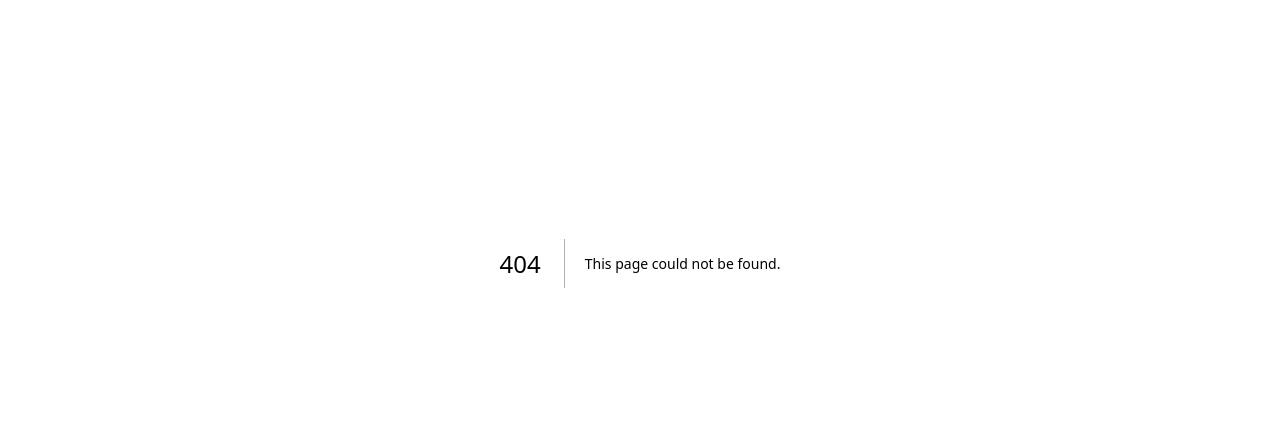
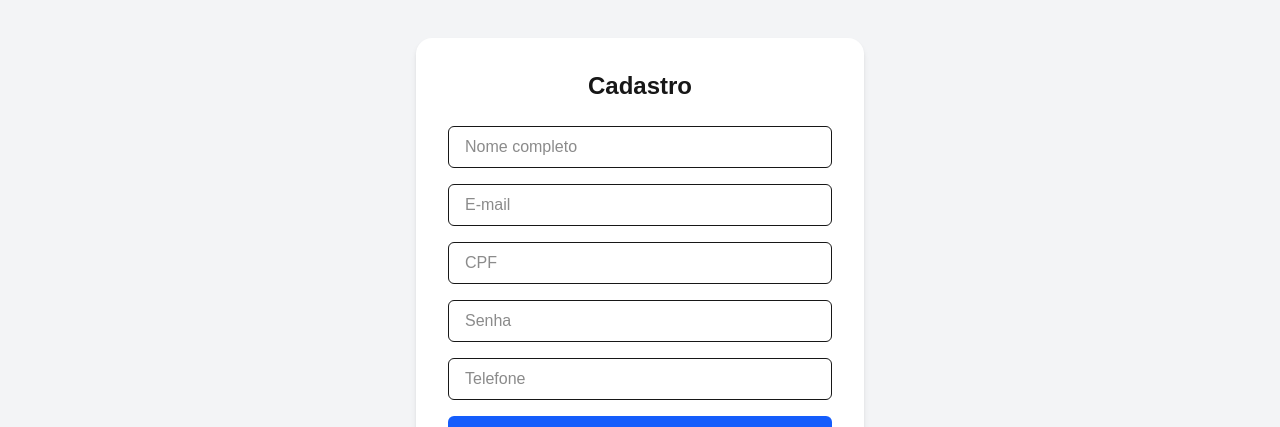
Before and after one commit to thiagocghc/Project_React, a Next.js app in the folder myapp/: page /cadastro in a window 1280 px wide. Before the commit this address had no page. Shown: the part 517-944 px from the top of the page. Built offline with nearby package versions, Linux system fonts and the light colour scheme.

Commit message:
formulario de cadastro

```diff
--- /dev/null
+++ b/myapp/app/cadastro/page.tsx
@@ -0,0 +1,11 @@
+
+import FormularioUser from "@/componentes/formUser";
+
+export default function Cadastrar(){
+
+    return(
+        <>
+            <FormularioUser/>
+        </>
+    )
+}
--- a/myapp/app/page.tsx
+++ b/myapp/app/page.tsx
@@ -1,4 +1,5 @@
 import { userProps } from "@/tipos"
+import Link from "next/link"
 
 export default async function Index(){
 
@@ -10,6 +11,8 @@ export default async function Index(){
     return(
         <>
 
+        <Link href="/cadastro">Cadastrar Usuário</Link>
+
         {data.map((item) => (
             <div key={item.id}>
                 <p> Nome: {item.name} email: {item.email}  senha: {item.senha} </p>
--- /dev/null
+++ b/myapp/componentes/formUser.tsx
@@ -0,0 +1,85 @@
+"use client" //TODA PÁGINA QUE HÁ INTERAÇÃO COM O USUÁRIO É CLIENT
+
+import { useState } from "react";
+
+export default function FormularioUser(){
+
+    //DADOS DO FORMULÁRIO
+
+    const [nome,setNome] = useState("")
+    const [email,setMail] = useState("")
+    const [senha,setSenha] = useState("")
+    const [fone,setFone] = useState("")
+
+    async function Salvar(event: React.FormEvent<HTMLFormElement>){
+
+        event.preventDefault()
+        console.log(nome)
+        console.log(email)
+        console.log(senha)
+        console.log("SALVANDO....")
+
+    }
+
+    return(
+        <>
+        <div className="min-h-screen flex items-center justify-center bg-gray-100 px-4">
+            <form className="bg-white p-8 rounded-2xl shadow-md w-full max-w-md space-y-4">
+                <h2 className="text-2xl font-bold text-center mb-6">Cadastro</h2>
+
+                <input
+                type="text"
+                name="nome"
+                placeholder="Nome completo"
+                className="w-full px-4 py-2 border rounded-md focus:outline-none focus:ring-2 focus:ring-blue-500"
+                required
+                onChange={(e) => setNome(e.target.value)}
+                />
+
+                <input
+                type="email"
+                name="email"
+                placeholder="E-mail"
+                className="w-full px-4 py-2 border rounded-md focus:outline-none focus:ring-2 focus:ring-blue-500"
+                required
+                onChange={(e) => setMail(e.target.value)}
+                />
+
+                <input
+                type="text"
+                name="cpf"
+                placeholder="CPF"
+                className="w-full px-4 py-2 border rounded-md focus:outline-none focus:ring-2 focus:ring-blue-500"
+                required
+                />
+
+                <input
+                type="password"
+                name="senha"
+                placeholder="Senha"
+                className="w-full px-4 py-2 border rounded-md focus:outline-none focus:ring-2 focus:ring-blue-500"
+                required
+                onChange={(e) => setSenha(e.target.value)}
+                />
+
+                <input
+                type="text"
+                name="fone"
+                placeholder="Telefone"
+                className="w-full px-4 py-2 border rounded-md focus:outline-none focus:ring-2 focus:ring-blue-500"
+                required
+                    onChange={(e) => setFone(e.target.value)}
+                />
+
+                <button
+                type="submit"
+                className="w-full bg-blue-600 text-white py-2 rounded-md hover:bg-blue-700 transition duration-200"
+                onClick={Salvar}
+                >
+                Cadastrar
+                </button>
+            </form>
+        </div>
+        </>
+    )
+}
```
